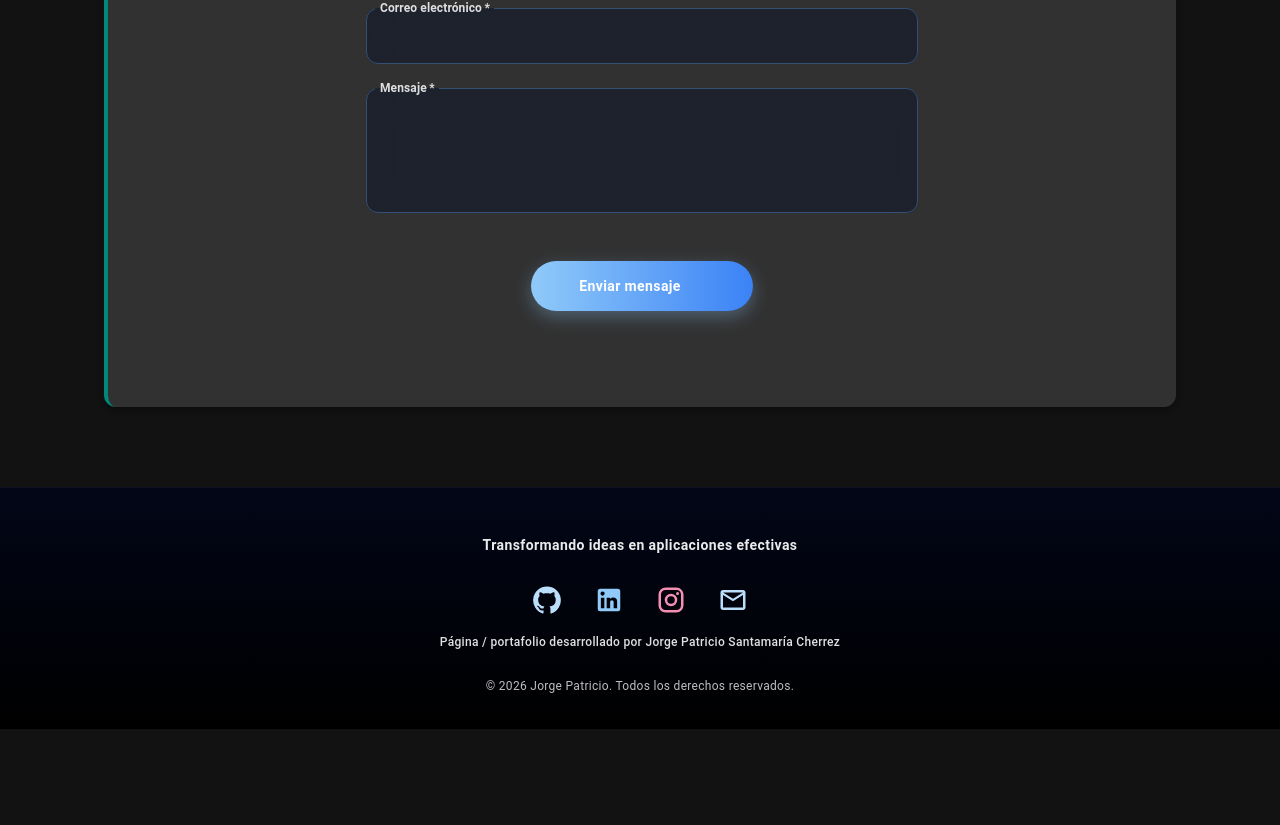
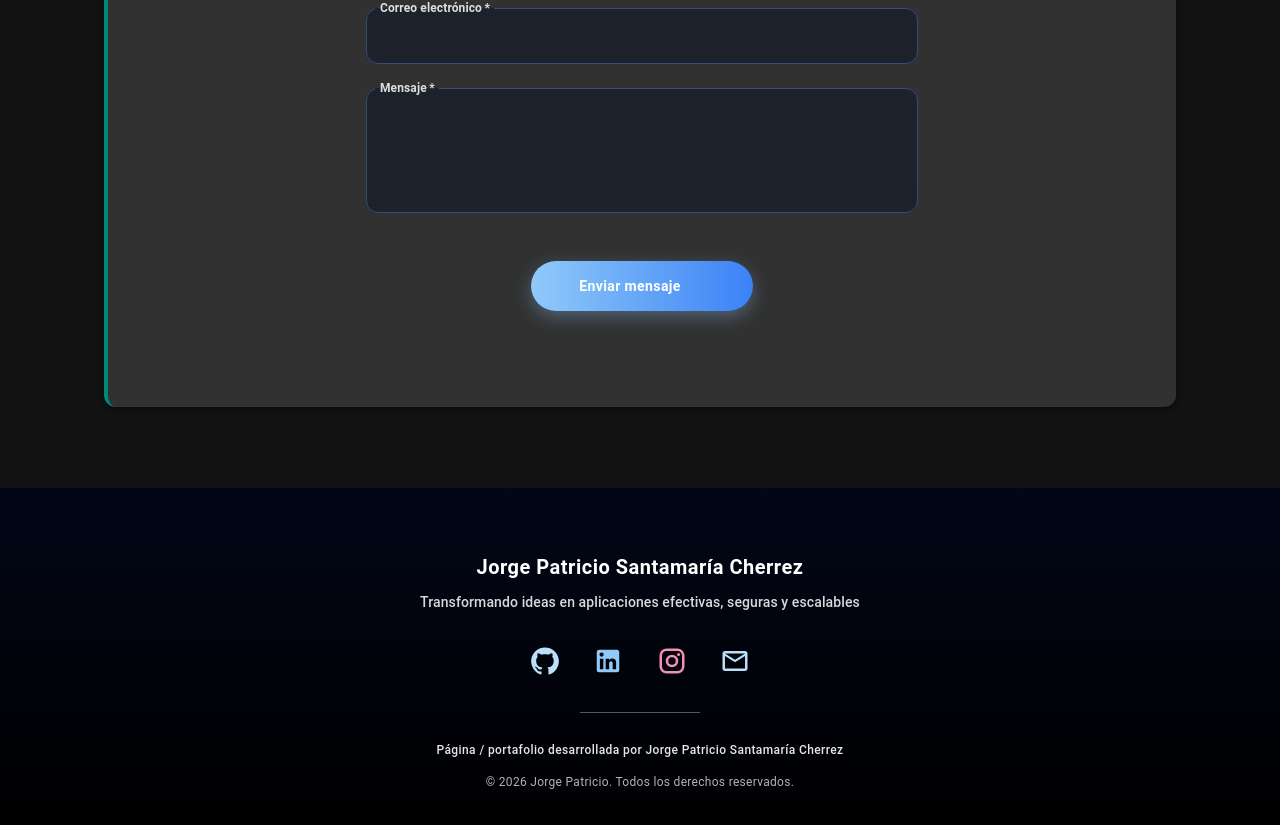
Before and after one commit to Patogol35/jorgito, a React (Vite) app: page / in a window 1280 px wide. Shown: the part 3910-4735 px from the top of the page. Before the commit the page ends 4639 px from the top, so only its background shows below. Built offline with nearby package versions, Linux system fonts and the light colour scheme; some icons are missing.

Commit message:
Update Footer.jsx

```diff
--- a/src/components/Footer.jsx
+++ b/src/components/Footer.jsx
@@ -1,4 +1,4 @@
-import { Box, Typography, useTheme } from "@mui/material";
+import { Box, Typography, Divider, useTheme } from "@mui/material";
 import { motion } from "framer-motion";
 import SocialLinks from "./SocialLinks";
 import {
@@ -39,13 +39,14 @@ export default function Footer() {
     <Box
       component="footer"
       sx={{
-        pt: 6,
+        pt: { xs: 6, md: 8 },
         pb: 4,
+        px: 2,
         textAlign: "center",
         color: "#fff",
         background: isDark
           ? "linear-gradient(180deg, #020617 0%, #000000 100%)"
-          : "linear-gradient(135deg, #1976d2, #42a5f5)",
+          : "linear-gradient(135deg, #1565c0, #42a5f5)",
         boxShadow: isDark
           ? "inset 0 1px 0 rgba(255,255,255,0.04)"
           : "inset 0 1px 0 rgba(255,255,255,0.2)",
@@ -53,63 +54,101 @@ export default function Footer() {
     >
       {/* Eslogan */}
       <motion.div
-        initial={{ opacity: 0, y: 16 }}
+        initial={{ opacity: 0, y: 20 }}
         whileInView={{ opacity: 1, y: 0 }}
-        transition={{ duration: 0.6 }}
+        transition={{ duration: 0.7 }}
+        viewport={{ once: true }}
       >
+        <Typography
+          variant="h6"
+          sx={{
+            mb: 1,
+            fontWeight: 700,
+            letterSpacing: "0.5px",
+          }}
+        >
+          Jorge Patricio Santamaría Cherrez
+        </Typography>
+
         <Typography
           variant="subtitle2"
           sx={{
-            mb: 2.5,
-            fontWeight: 600,
-            letterSpacing: "0.4px",
-            color: "rgba(255,255,255,0.92)",
+            mb: 3,
+            color: "rgba(255,255,255,0.85)",
+            maxWidth: 520,
+            mx: "auto",
+            lineHeight: 1.6,
           }}
         >
-          Transformando ideas en aplicaciones efectivas
+          Transformando ideas en aplicaciones efectivas, seguras y escalables
         </Typography>
       </motion.div>
 
       {/* Redes sociales */}
-      <SocialLinks
-        socialLinks={socialLinks}
-        size="30px"
-        animated={true}
-        spacing={2}
-      />
-
-{/* Créditos del portafolio */}
       <motion.div
         initial={{ opacity: 0, y: 16 }}
         whileInView={{ opacity: 1, y: 0 }}
         transition={{ duration: 0.6, delay: 0.1 }}
+        viewport={{ once: true }}
+      >
+        <SocialLinks
+          socialLinks={socialLinks}
+          size="30px"
+          animated
+          spacing={2.2}
+        />
+      </motion.div>
+
+      {/* Separador */}
+      <motion.div
+        initial={{ opacity: 0 }}
+        whileInView={{ opacity: 1 }}
+        transition={{ duration: 0.6, delay: 0.2 }}
+        viewport={{ once: true }}
+      >
+        <Divider
+          sx={{
+            my: 3.5,
+            mx: "auto",
+            width: "120px",
+            backgroundColor: "rgba(255,255,255,0.25)",
+          }}
+        />
+      </motion.div>
+
+      {/* Créditos */}
+      <motion.div
+        initial={{ opacity: 0, y: 14 }}
+        whileInView={{ opacity: 1, y: 0 }}
+        transition={{ duration: 0.6, delay: 0.3 }}
+        viewport={{ once: true }}
       >
         <Typography
           variant="caption"
           sx={{
             display: "block",
-      mt: 1.2,
-      color: "rgba(255,255,255,0.88)",
-      letterSpacing: "0.3px",
+            color: "rgba(255,255,255,0.9)",
+            letterSpacing: "0.4px",
             fontWeight: 500,
           }}
         >
-    Página / portafolio desarrollado por Jorge Patricio Santamaría Cherrez
+          Página / portafolio desarrollada por Jorge Patricio Santamaría Cherrez
         </Typography>
       </motion.div>
 
       {/* Copyright */}
       <motion.div
-  initial={{ opacity: 0, y: 16 }}
+        initial={{ opacity: 0, y: 14 }}
         whileInView={{ opacity: 1, y: 0 }}
-  transition={{ duration: 0.6, delay: 0.2 }}
+        transition={{ duration: 0.6, delay: 0.4 }}
+        viewport={{ once: true }}
       >
         <Typography
           variant="caption"
           sx={{
             display: "block",
-      mt: 3,
-      color: "rgba(255,255,255,0.75)",
+            mt: 1.5,
+            color: "rgba(255,255,255,0.7)",
             letterSpacing: "0.3px",
           }}
         >
```
Lines whose indentation alone changed are shown as unchanged.
